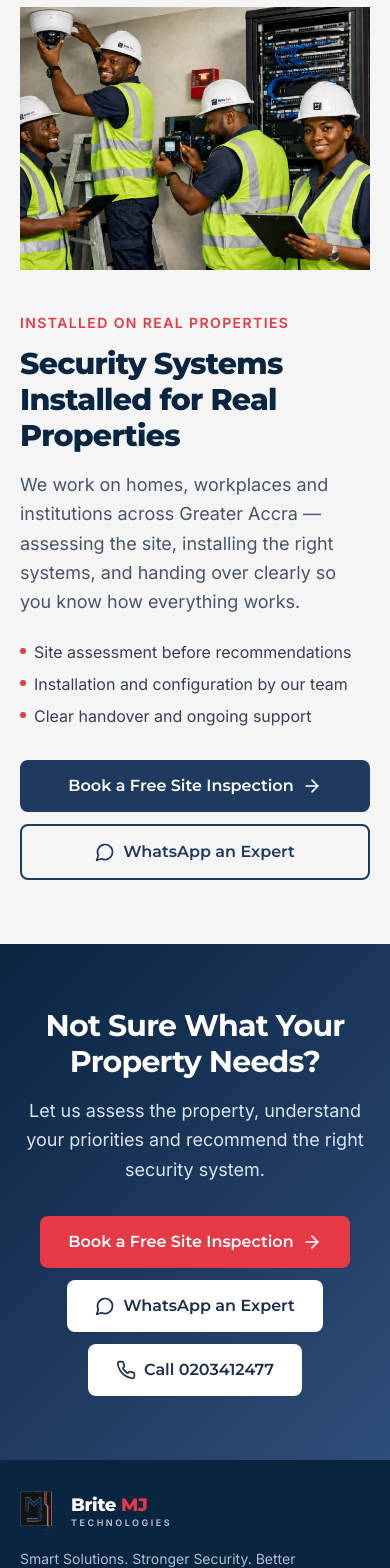
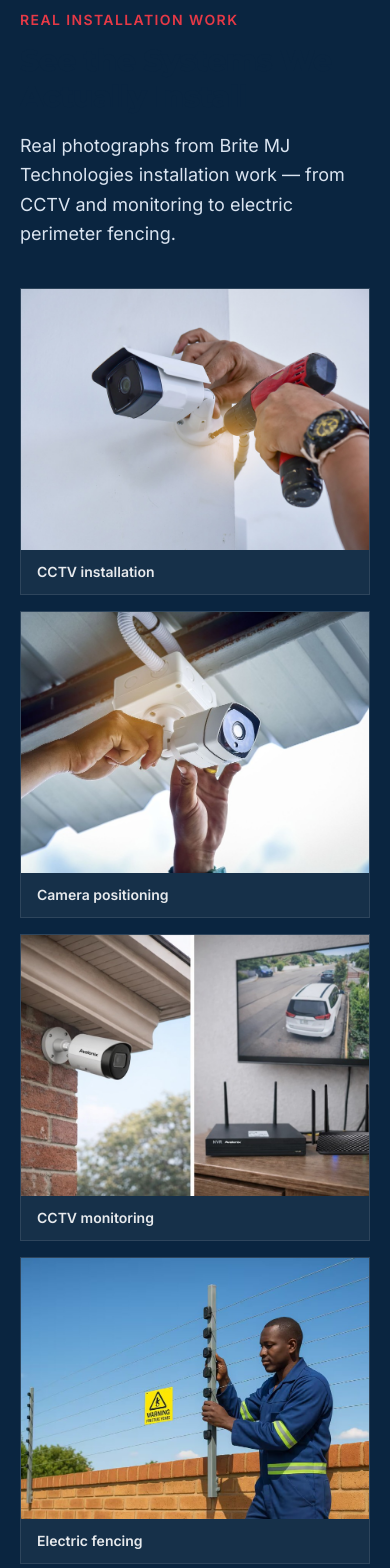
Before and after one commit to innocent-yeboah/BriteMJTech, a Next.js app: page / in a window 390 px wide. Shown: the part 6660-8228 px from the top of the page. Built offline with nearby package versions, Linux system fonts and the light colour scheme; no server answers.

Commit message:
Phase 1.2: Add real installation proof to homepage
Add real installation photos to the homepage proof section and update the trust image reference.

```diff
--- a/src/app/page.tsx
+++ b/src/app/page.tsx
@@ -4,6 +4,7 @@ import { ProblemNeed } from "@/components/sections/problem-need";
 import { ServicesOverview } from "@/components/sections/services-overview";
 import { WhyChooseUs } from "@/components/sections/why-choose-us";
 import { PropertySegments } from "@/components/sections/property-segments";
+import { InstallationProof } from "@/components/sections/installation-proof";
 import { TrustProof } from "@/components/sections/trust-proof";
 import { CtaSection } from "@/components/sections/cta-section";
 import { ScrollReveal } from "@/components/effects/scroll-reveal";
@@ -39,6 +40,9 @@ export default function HomePage() {
         <PropertySegments />
       </ScrollReveal>
       <ScrollReveal>
+        <InstallationProof />
+      </ScrollReveal>
+      <ScrollReveal>
         <TrustProof />
       </ScrollReveal>
       <ScrollReveal variant="scale" delayMs={40}>
--- /dev/null
+++ b/src/components/sections/installation-proof.tsx
@@ -0,0 +1,95 @@
+import Image from "next/image";
+import { ArrowRight } from "lucide-react";
+import { Container } from "@/components/ui/container";
+import { Button } from "@/components/ui/button";
+import { ScrollReveal } from "@/components/effects/scroll-reveal";
+import { WhatsAppCtaButton } from "@/components/analytics/tracked-ctas";
+
+const installationPhotos = [
+  {
+    src: "/images/cctv/install-1.png",
+    alt: "Technician installing a CCTV camera on a property",
+    label: "CCTV installation",
+  },
+  {
+    src: "/images/cctv/install-2.png",
+    alt: "Technician adjusting a CCTV camera during installation",
+    label: "Camera positioning",
+  },
+  {
+    src: "/images/cctv/nvr-system.png",
+    alt: "Installed CCTV monitoring system showing multiple camera views",
+    label: "CCTV monitoring",
+  },
+  {
+    src: "/images/fencing/install-tech.png",
+    alt: "Technician installing electric fencing on a perimeter wall",
+    label: "Electric fencing",
+  },
+  {
+    src: "/images/fencing/wall-electric-1.png",
+    alt: "Completed electric fencing installed along a perimeter wall",
+    label: "Perimeter protection",
+  },
+  {
+    src: "/images/cctv/cameras-pole.png",
+    alt: "Outdoor CCTV cameras mounted on a security pole",
+    label: "Outdoor surveillance",
+  },
+] as const;
+
+export function InstallationProof() {
+  return (
+    <section className="section bg-brand-950 text-white">
+      <Container>
+        <ScrollReveal>
+          <div className="max-w-3xl">
+            <p className="eyebrow text-accent">Real Installation Work</p>
+            <h2 className="mt-3 font-heading text-3xl font-extrabold md:text-4xl">
+              See the Systems We Actually Install
+            </h2>
+            <p className="mt-4 text-lg leading-relaxed text-brand-100">
+              Real photographs from Brite MJ Technologies installation work —
+              from CCTV and monitoring to electric perimeter fencing.
+            </p>
+          </div>
+        </ScrollReveal>
+
+        <div className="mt-10 grid gap-4 sm:grid-cols-2 lg:grid-cols-3">
+          {installationPhotos.map((photo, index) => (
+            <ScrollReveal key={photo.src} delayMs={index * 50}>
+              <figure className="group overflow-hidden border border-white/10 bg-white/5">
+                <div className="relative aspect-[4/3] overflow-hidden">
+                  <Image
+                    src={photo.src}
+                    alt={photo.alt}
+                    fill
+                    sizes="(max-width: 640px) 100vw, (max-width: 1024px) 50vw, 33vw"
+                    className="object-cover transition-transform duration-500 group-hover:scale-[1.03]"
+                  />
+                </div>
+                <figcaption className="px-4 py-3 text-sm font-semibold text-white/90">
+                  {photo.label}
+                </figcaption>
+              </figure>
+            </ScrollReveal>
+          ))}
+        </div>
+
+        <ScrollReveal delayMs={100}>
+          <div className="mt-10 flex flex-col gap-3 sm:flex-row">
+            <Button href="/quote" variant="primary" size="lg">
+              Book a Free Site Inspection
+              <ArrowRight className="h-5 w-5" />
+            </Button>
+            <WhatsAppCtaButton
+              placement="installation_proof"
+              variant="white"
+              label="WhatsApp an Expert"
+            />
+          </div>
+        </ScrollReveal>
+      </Container>
+    </section>
+  );
+}
--- a/src/components/sections/trust-proof.tsx
+++ b/src/components/sections/trust-proof.tsx
@@ -6,8 +6,8 @@ import { WhatsAppCtaButton } from "@/components/analytics/tracked-ctas";
 import { ScrollReveal } from "@/components/effects/scroll-reveal";
 
 /**
- * Restrained credibility section.
- * Named testimonials and project case studies are withheld until owner-verified.
+ * Credibility section built around real installation evidence.
+ * Named testimonials and project case studies remain withheld until owner-verified.
  */
 export function TrustProof() {
   return (
@@ -17,8 +17,8 @@ export function TrustProof() {
           <ScrollReveal className="relative lg:col-span-5">
             <div className="relative aspect-[4/3] overflow-hidden sm:aspect-[5/4]">
               <Image
-                src="/images/hero/team-install.jpg"
-                alt="Brite MJ Technologies technicians installing security equipment on site"
+                src="/images/cctv/install-1.png"
+                alt="Brite MJ Technologies technician installing a CCTV camera on site"
                 fill
                 sizes="(max-width: 1024px) 100vw, 40vw"
                 className="object-cover object-center"
```
